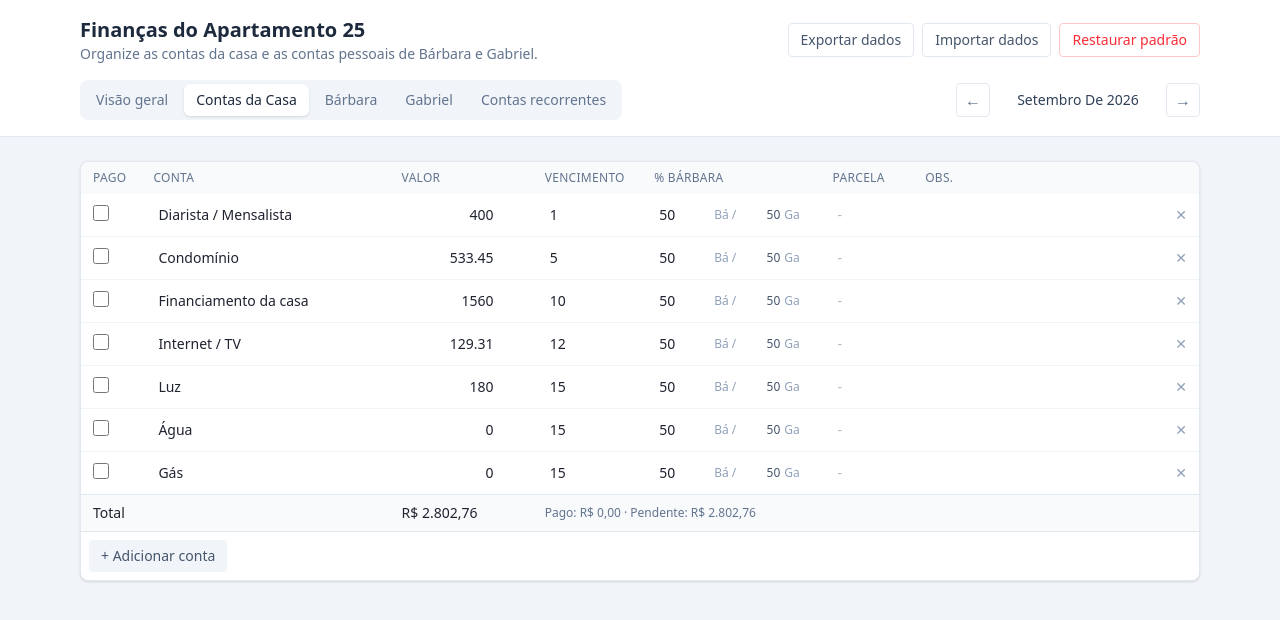
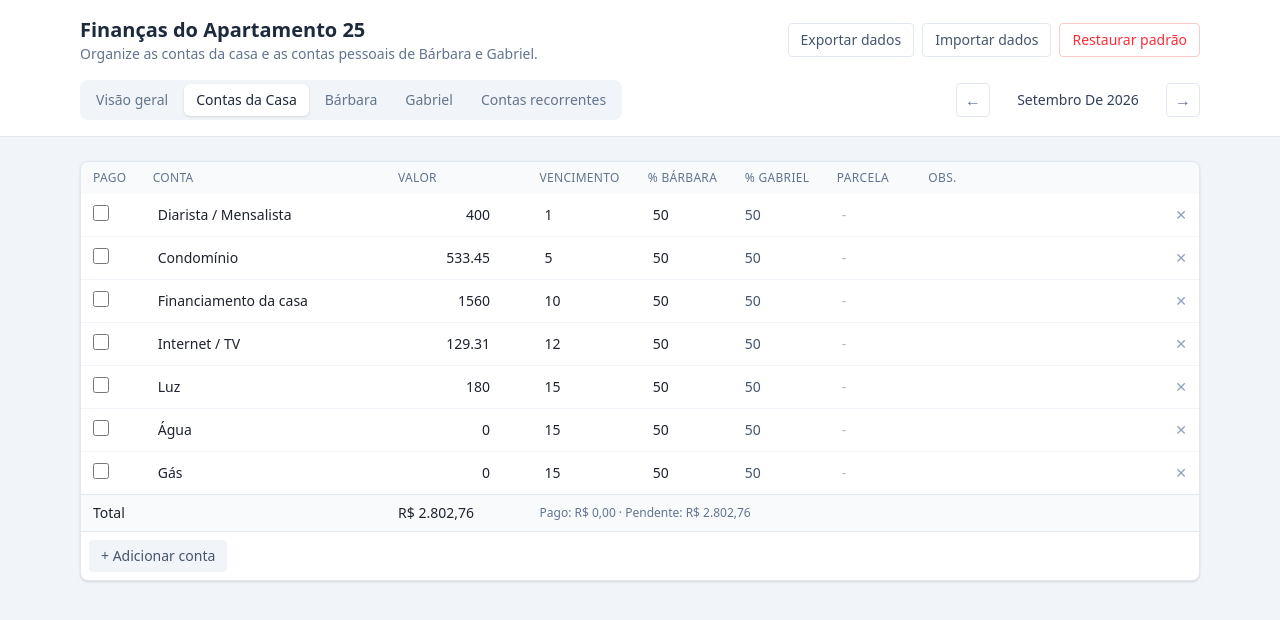
Before and after one commit to babiiduart-dash/apartamento25, a React (Vite) app: page / in a window 1280 px wide. Both pictures are taken after a click on the button "Contas da Casa". Shown: the top 620 px of the page. Built offline with nearby package versions, Linux system fonts and the light colour scheme.

Commit message:
Add % Gabriel column to Contas da Casa header

```diff
--- a/src/components/BillTable.tsx
+++ b/src/components/BillTable.tsx
@@ -25,7 +25,12 @@ export function BillTable({ entries, showSplit, defaultSplitBarbara, onChange, o
             <th className="px-3 py-2 font-medium">Conta</th>
             <th className="px-3 py-2 font-medium">Valor</th>
             <th className="px-3 py-2 font-medium">Vencimento</th>
-            {showSplit && <th className="px-3 py-2 font-medium">% Bárbara</th>}
+            {showSplit && (
+              <>
+                <th className="px-3 py-2 font-medium">% Bárbara</th>
+                <th className="px-3 py-2 font-medium">% Gabriel</th>
+              </>
+            )}
             <th className="px-3 py-2 font-medium">Parcela</th>
             <th className="px-3 py-2 font-medium">Obs.</th>
             <th className="px-3 py-2"></th>
@@ -73,8 +78,8 @@ export function BillTable({ entries, showSplit, defaultSplitBarbara, onChange, o
                 />
               </td>
               {showSplit && (
-                <td className="px-3 py-2">
-                  <div className="flex items-center gap-1">
+                <>
+                  <td className="px-3 py-2">
                     <input
                       type="number"
                       min={0}
@@ -86,13 +91,11 @@ export function BillTable({ entries, showSplit, defaultSplitBarbara, onChange, o
                       }}
                       className="w-14 rounded border border-transparent bg-transparent px-1 py-0.5 hover:border-slate-200 focus:border-slate-300 focus:outline-none"
                     />
-                    <span className="text-xs text-slate-400">Bá /</span>
-                    <span className="w-10 text-right text-xs font-medium text-slate-600">
-                      {100 - (e.splitBarbara ?? defaultSplitBarbara)}
-                    </span>
-                    <span className="text-xs text-slate-400">Ga</span>
-                  </div>
-                </td>
+                  </td>
+                  <td className="px-3 py-2 text-slate-600">
+                    {100 - (e.splitBarbara ?? defaultSplitBarbara)}
+                  </td>
+                </>
               )}
               <td className="px-3 py-2">
                 <input
@@ -124,7 +127,7 @@ export function BillTable({ entries, showSplit, defaultSplitBarbara, onChange, o
           ))}
           {sorted.length === 0 && (
             <tr>
-              <td colSpan={showSplit ? 8 : 7} className="px-3 py-6 text-center text-slate-400">
+              <td colSpan={showSplit ? 9 : 7} className="px-3 py-6 text-center text-slate-400">
                 Nenhuma conta neste mês ainda.
               </td>
             </tr>
@@ -136,7 +139,7 @@ export function BillTable({ entries, showSplit, defaultSplitBarbara, onChange, o
               Total
             </td>
             <td className="px-3 py-2">{formatCurrency(total)}</td>
-            <td className="px-3 py-2 text-xs font-normal text-slate-500" colSpan={showSplit ? 4 : 3}>
+            <td className="px-3 py-2 text-xs font-normal text-slate-500" colSpan={showSplit ? 5 : 3}>
               Pago: {formatCurrency(paid)} · Pendente: {formatCurrency(total - paid)}
             </td>
             <td></td>
```
